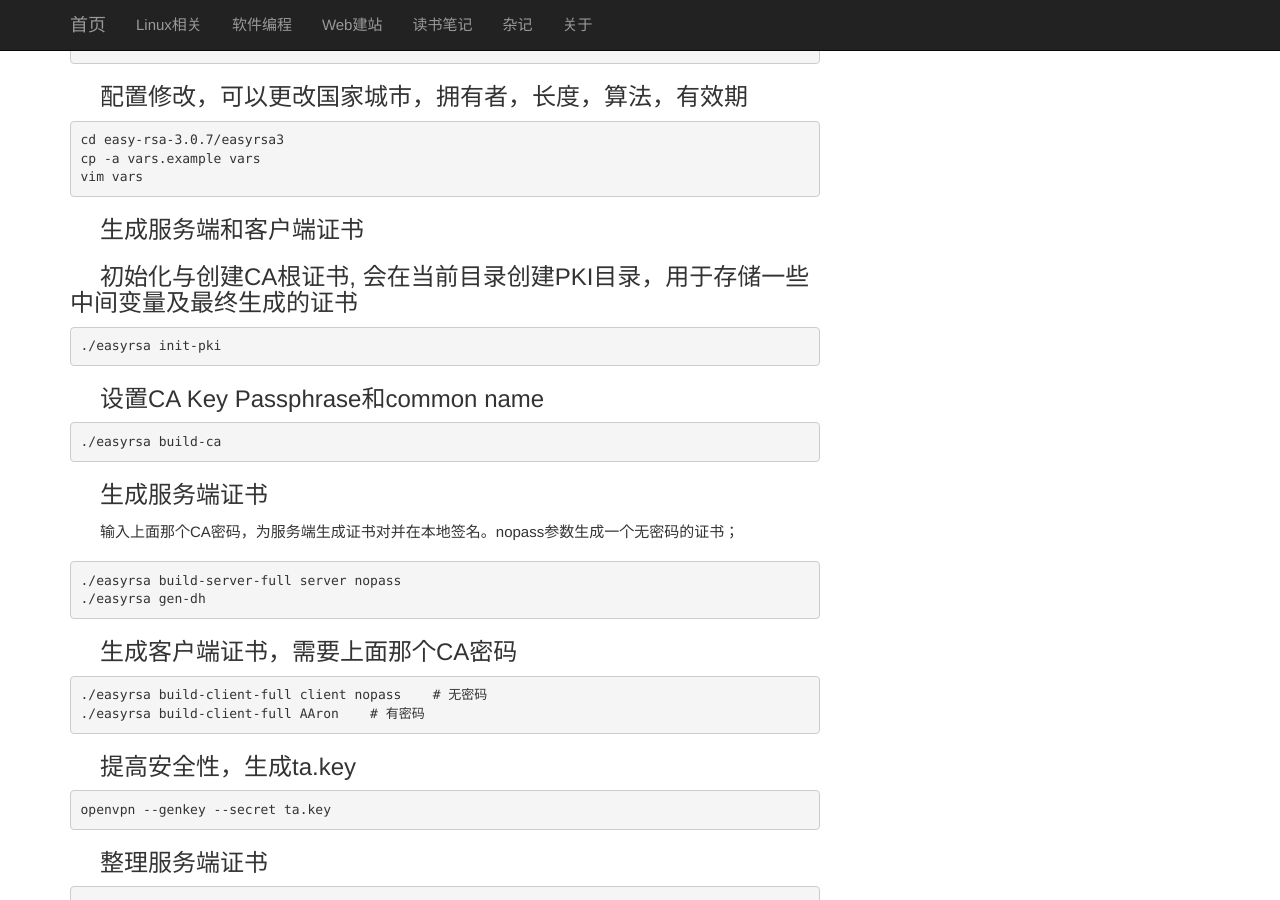
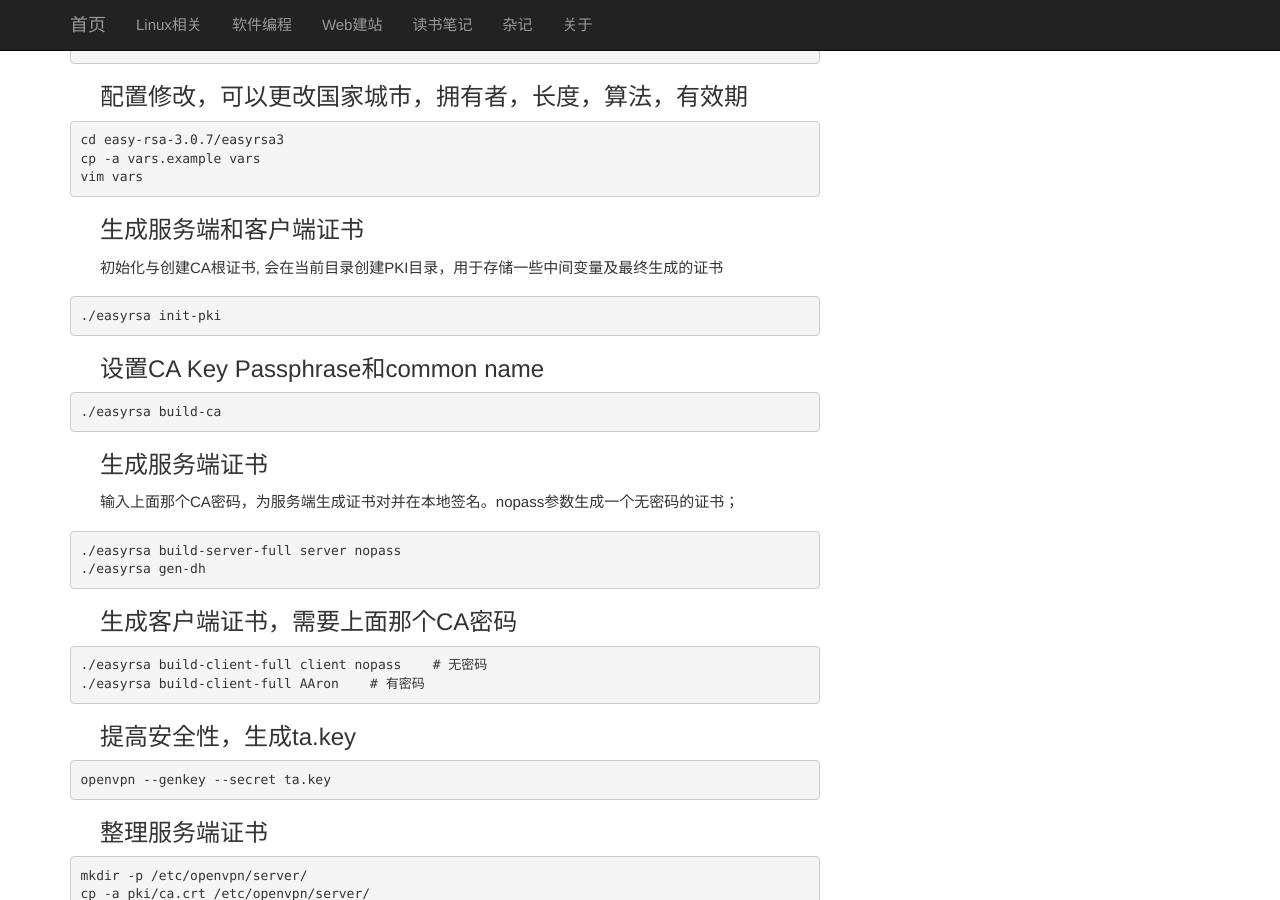
Before and after one commit to aaron789123/aaron.github.io, a Jekyll site: the page built from _posts/2020-09-15-linux-openVPNServer.markdown, in a window 1280 px wide and 900 px high, scrolled down 1096 px. Built offline with Jekyll 4.4.1, drawn with Linux system fonts in a browser that asks for light colours.

```diff
--- a/_posts/2020-09-15-linux-openVPNServer.markdown
+++ b/_posts/2020-09-15-linux-openVPNServer.markdown
@@ -56,7 +56,7 @@ vim vars
 ~~~
 
 ### 生成服务端和客户端证书
-### 初始化与创建CA根证书, 会在当前目录创建PKI目录，用于存储一些中间变量及最终生成的证书
+初始化与创建CA根证书, 会在当前目录创建PKI目录，用于存储一些中间变量及最终生成的证书
 ~~~
 ./easyrsa init-pki
 ~~~
```
